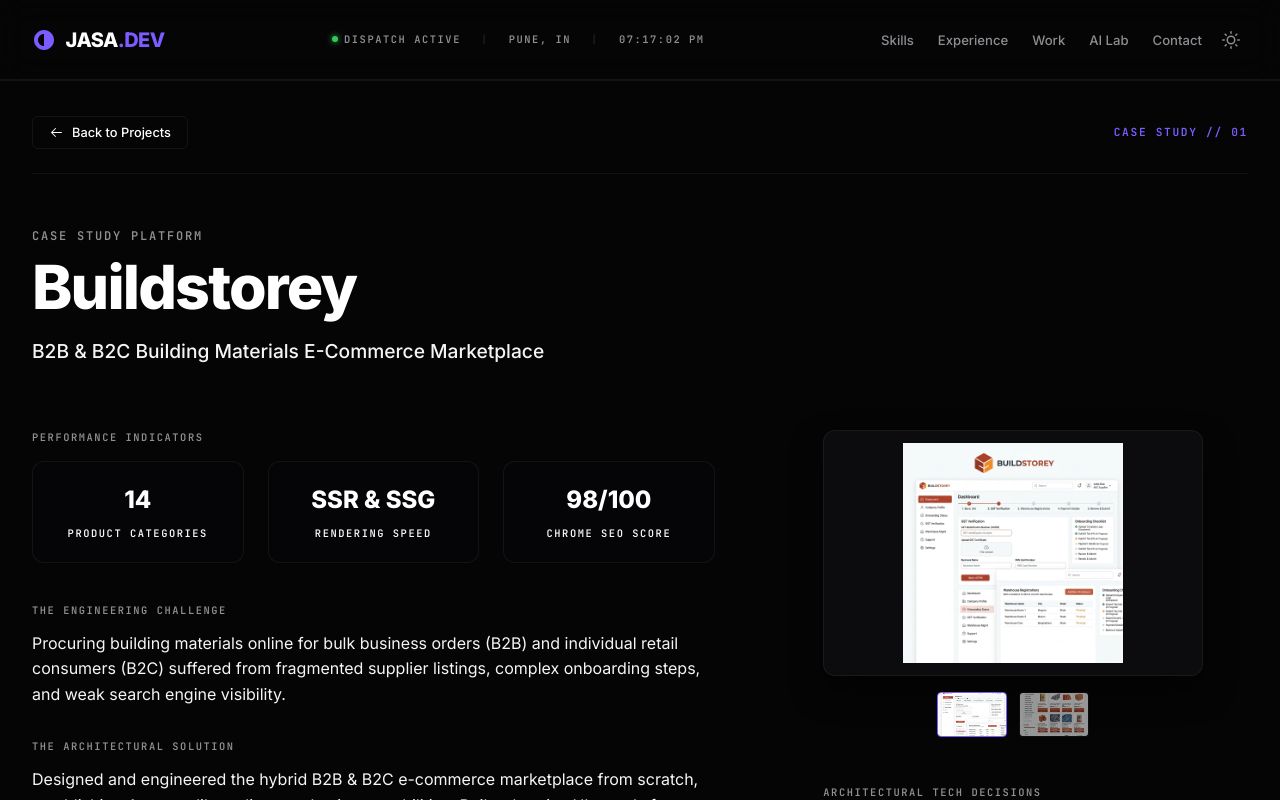
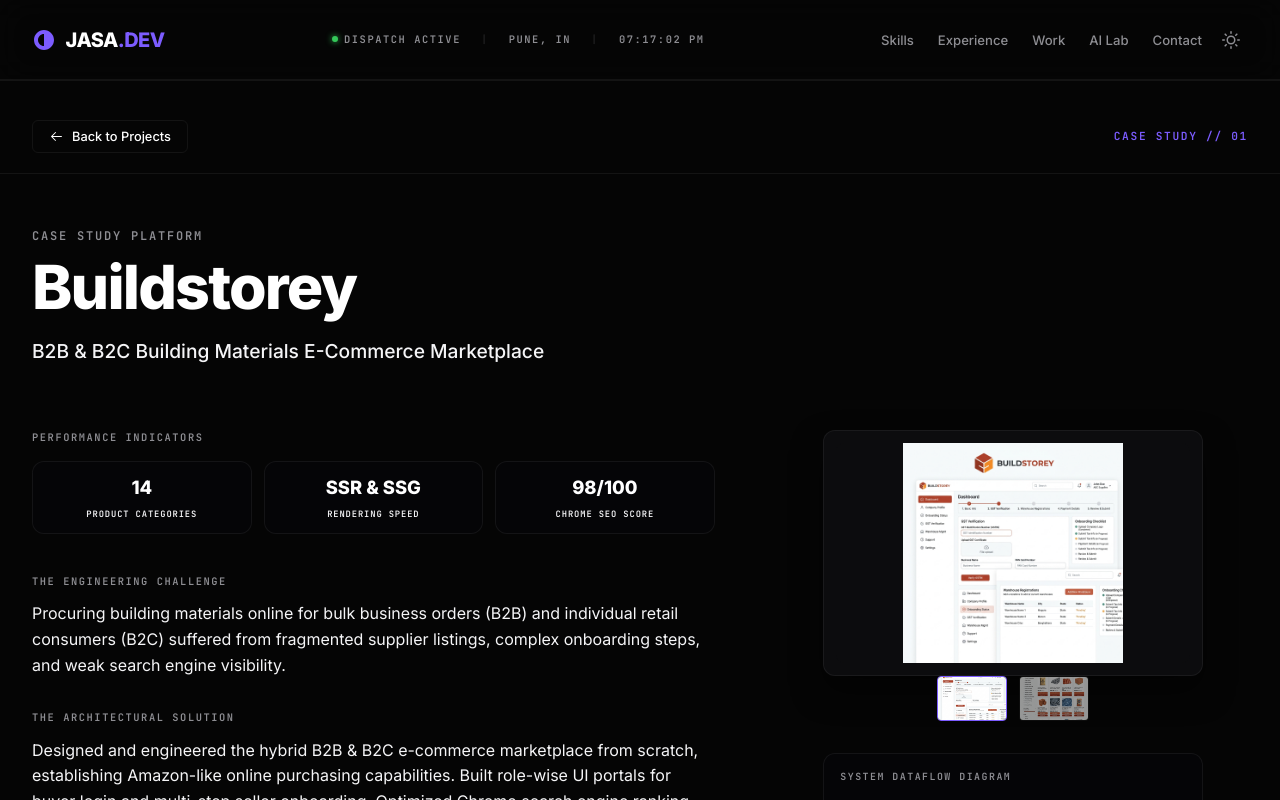
Before and after one commit to jassi73/jassi-portfolio, a React (Vite) app: page / in a window 1280 px wide. Both pictures are taken after a click on the element 221 px from the left and 3122 px from the top of the page. Shown: the top 800 px of the page. Built offline with nearby package versions, Linux system fonts and the light colour scheme.

Commit message:
fix(projects): make action header sticky, compact metric cards, and move diagram to right column

```diff
--- a/src/components/Projects.tsx
+++ b/src/components/Projects.tsx
@@ -1269,17 +1269,7 @@ export default function Projects() {
             style={{ position: 'relative', zIndex: 10 }}
           >
             {/* Header / Actions */}
-            <div
-              className="case-study-header"
-              style={{
-                display: 'flex',
-                justifyContent: 'space-between',
-                alignItems: 'center',
-                borderBottom: '1px solid var(--border-subtle)',
-                gap: '1rem',
-                flexWrap: 'wrap'
-              }}
-            >
+            <div className="case-study-header">
               <div style={{ display: 'flex', gap: '0.8rem', flexWrap: 'wrap', alignItems: 'center' }}>
                 <button
                   onClick={closeProject}
@@ -1373,13 +1363,13 @@ export default function Projects() {
                     <h4 className="label-saas" style={{ color: 'var(--text-gray-muted)', fontSize: '0.65rem', marginBottom: '1rem' }}>
                       PERFORMANCE INDICATORS
                     </h4>
-                    <div className="performance-grid" style={{ display: 'grid', gridTemplateColumns: 'repeat(3, 1fr)', gap: '1.5rem' }}>
+                    <div className="performance-grid" style={{ display: 'grid', gridTemplateColumns: 'repeat(3, 1fr)', gap: '0.75rem' }}>
                       {selectedProject.metrics.map((m, i) => (
-                        <div key={i} className="saas-card" style={{ padding: '1.25rem', textAlign: 'center', backgroundColor: 'var(--surface-card-darker)' }}>
-                          <span style={{ fontSize: '1.5rem', fontWeight: 800, color: 'var(--text-white)' }}>
+                        <div key={i} className="saas-card" style={{ padding: '0.75rem', textAlign: 'center', backgroundColor: 'var(--surface-card-darker)' }}>
+                          <span style={{ fontSize: '1.15rem', fontWeight: 800, color: 'var(--text-white)' }}>
                             {m.value}
                           </span>
-                          <span className="label-saas" style={{ display: 'block', fontSize: '0.65rem', marginTop: '0.5rem', color: 'var(--text-gray-light)' }}>
+                          <span className="label-saas" style={{ display: 'block', fontSize: '0.55rem', marginTop: '0.35rem', color: 'var(--text-gray-light)', letterSpacing: '0.1em' }}>
                             {m.label}
                           </span>
                         </div>
@@ -1405,7 +1395,7 @@ export default function Projects() {
                   </div>
 
                   {selectedProject.id === 'buildstorey' && (
-                    <div className="saas-card" style={{ padding: '1.5rem', backgroundColor: 'var(--surface-card-darker)', border: '1px solid rgba(255, 255, 255, 0.03)' }}>
+                    <div className="saas-card" style={{ padding: '1.1rem', backgroundColor: 'var(--surface-card-darker)', border: '1px solid rgba(255, 255, 255, 0.03)' }}>
                       <h4 className="label-saas" style={{ fontSize: '0.65rem', color: 'var(--accent-purple)', marginBottom: '1.25rem' }}>
                         SUPPLIER PORTAL & SELLER ONBOARDING FLOW
                       </h4>
@@ -1427,7 +1417,7 @@ export default function Projects() {
                   )}
 
                   {selectedProject.id === 'school-erp' && (
-                    <div className="saas-card" style={{ padding: '1.5rem', backgroundColor: 'var(--surface-card-darker)', border: '1px solid rgba(255, 255, 255, 0.03)' }}>
+                    <div className="saas-card" style={{ padding: '1.1rem', backgroundColor: 'var(--surface-card-darker)', border: '1px solid rgba(255, 255, 255, 0.03)' }}>
                       <h4 className="label-saas" style={{ fontSize: '0.65rem', color: 'var(--accent-purple)', marginBottom: '1.25rem' }}>
                         MONOREPO ERP MODULES & MOBILE ARCHITECTURE
                       </h4>
@@ -1448,29 +1438,6 @@ export default function Projects() {
                     </div>
                   )}
 
-                  {/* System dataflow diagram */}
-                  <div className="saas-card" style={{ padding: '1.5rem', backgroundColor: 'var(--surface-card-darker)' }}>
-                    <h4 className="label-saas" style={{ fontSize: '0.65rem', color: 'var(--text-gray-muted)', marginBottom: '1.25rem' }}>
-                      SYSTEM DATAFLOW DIAGRAM
-                    </h4>
-                    {selectedProject.id === 'buildstorey' && (
-                      <InteractiveArchitecture />
-                    )}
-                    {selectedProject.id === 'school-erp' && (
-                      <ERPInteractiveArchitecture />
-                    )}
-                    {selectedProject.id === 'sudhaanva' && (
-                      <SudhaanvaInteractiveArchitecture />
-                    )}
-                    {selectedProject.id === 'cjpmedia' && (
-                      <CJPInteractiveArchitecture />
-                    )}
-                    {selectedProject.id !== 'buildstorey' && selectedProject.id !== 'school-erp' && selectedProject.id !== 'sudhaanva' && selectedProject.id !== 'cjpmedia' && (
-                      <div style={{ overflowX: 'auto' }}>
-                        {selectedProject.architecture}
-                      </div>
-                    )}
-                  </div>
 
                   {/* Mock Implementation Code Snippet */}
                   <div className="case-study-code-desktop">
@@ -1498,17 +1465,16 @@ export default function Projects() {
                 </div>
               </div>
 
-              {/* Right Column: Visuals & Tech decisions */}
               <div
                 className="case-visual-col"
                 style={{
                   gridColumn: 'span 5',
                   position: 'sticky',
-                  top: '100px',
+                  top: '160px',
                   alignSelf: 'start'
                 }}
               >
-                <div style={{ display: 'flex', flexDirection: 'column', gap: '3rem', maxWidth: '380px', marginLeft: 'auto', marginRight: 'auto', width: '100%' }}>
+                <div style={{ display: 'flex', flexDirection: 'column', gap: '2rem', maxWidth: '380px', marginLeft: 'auto', marginRight: 'auto', width: '100%' }}>
 
                   {/* Project image */}
                   <div
@@ -1566,6 +1532,30 @@ export default function Projects() {
                       ))}
                     </div>
                   )}
+
+                  {/* System dataflow diagram */}
+                  <div className="saas-card" style={{ padding: '1rem', backgroundColor: 'var(--surface-card-darker)' }}>
+                    <h4 className="label-saas" style={{ fontSize: '0.62rem', color: 'var(--text-gray-muted)', marginBottom: '1rem' }}>
+                      SYSTEM DATAFLOW DIAGRAM
+                    </h4>
+                    {selectedProject.id === 'buildstorey' && (
+                      <InteractiveArchitecture />
+                    )}
+                    {selectedProject.id === 'school-erp' && (
+                      <ERPInteractiveArchitecture />
+                    )}
+                    {selectedProject.id === 'sudhaanva' && (
+                      <SudhaanvaInteractiveArchitecture />
+                    )}
+                    {selectedProject.id === 'cjpmedia' && (
+                      <CJPInteractiveArchitecture />
+                    )}
+                    {selectedProject.id !== 'buildstorey' && selectedProject.id !== 'school-erp' && selectedProject.id !== 'sudhaanva' && selectedProject.id !== 'cjpmedia' && (
+                      <div style={{ overflowX: 'auto' }}>
+                        {selectedProject.architecture}
+                      </div>
+                    )}
+                  </div>
 
                   {/* Tech stack stack */}
                   <div>
@@ -2139,8 +2129,22 @@ export default function Projects() {
           transform: scale(1.05);
         }
         .case-study-header {
+          position: sticky;
+          top: 80px;
+          background-color: var(--bg-dark);
+          z-index: 80;
+          display: flex;
+          justify-content: space-between;
+          align-items: center;
+          border-bottom: 1px solid var(--border-subtle);
+          gap: 1rem;
+          flex-wrap: wrap;
+          padding: 1.25rem 2rem;
+          margin-left: -2rem;
+          margin-right: -2rem;
+          margin-top: -1rem;
           margin-bottom: 3rem;
-          padding-bottom: 1.5rem;
+          transition: background-color 0.3s ease;
         }
         .case-study-banner {
           margin-bottom: 4rem;
@@ -2168,13 +2172,16 @@ export default function Projects() {
             justify-content: flex-start !important;
           }
           .case-study-header {
+            padding: 1rem 1.25rem !important;
+            margin-left: -1.25rem !important;
+            margin-right: -1.25rem !important;
             margin-bottom: 2rem !important;
-            padding-bottom: 1rem !important;
           }
           .case-study-banner {
             margin-bottom: 2rem !important;
           }
         }
+
         @media (max-width: 600px) {
           .performance-grid {
             grid-template-columns: 1fr !important;
```
